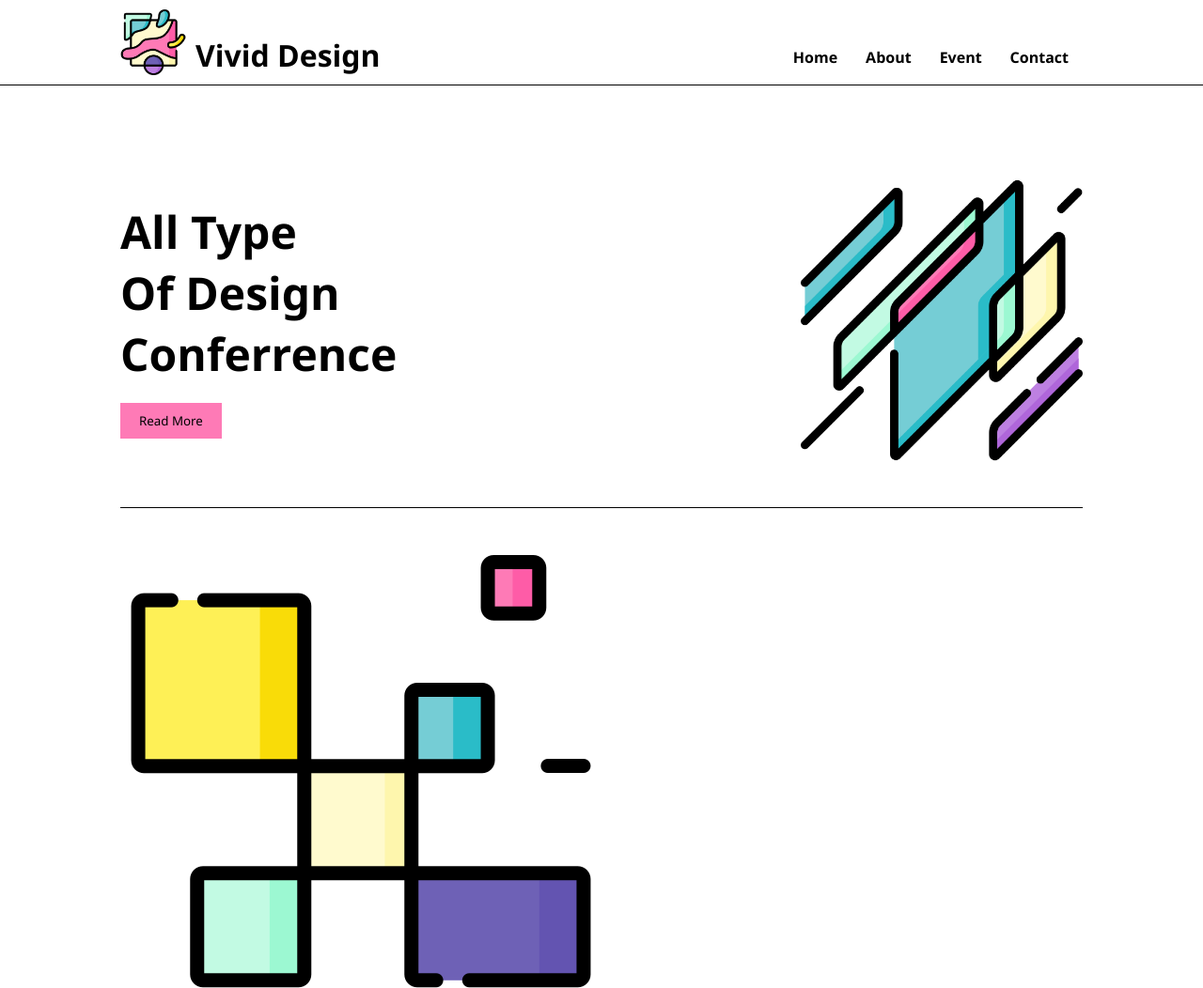
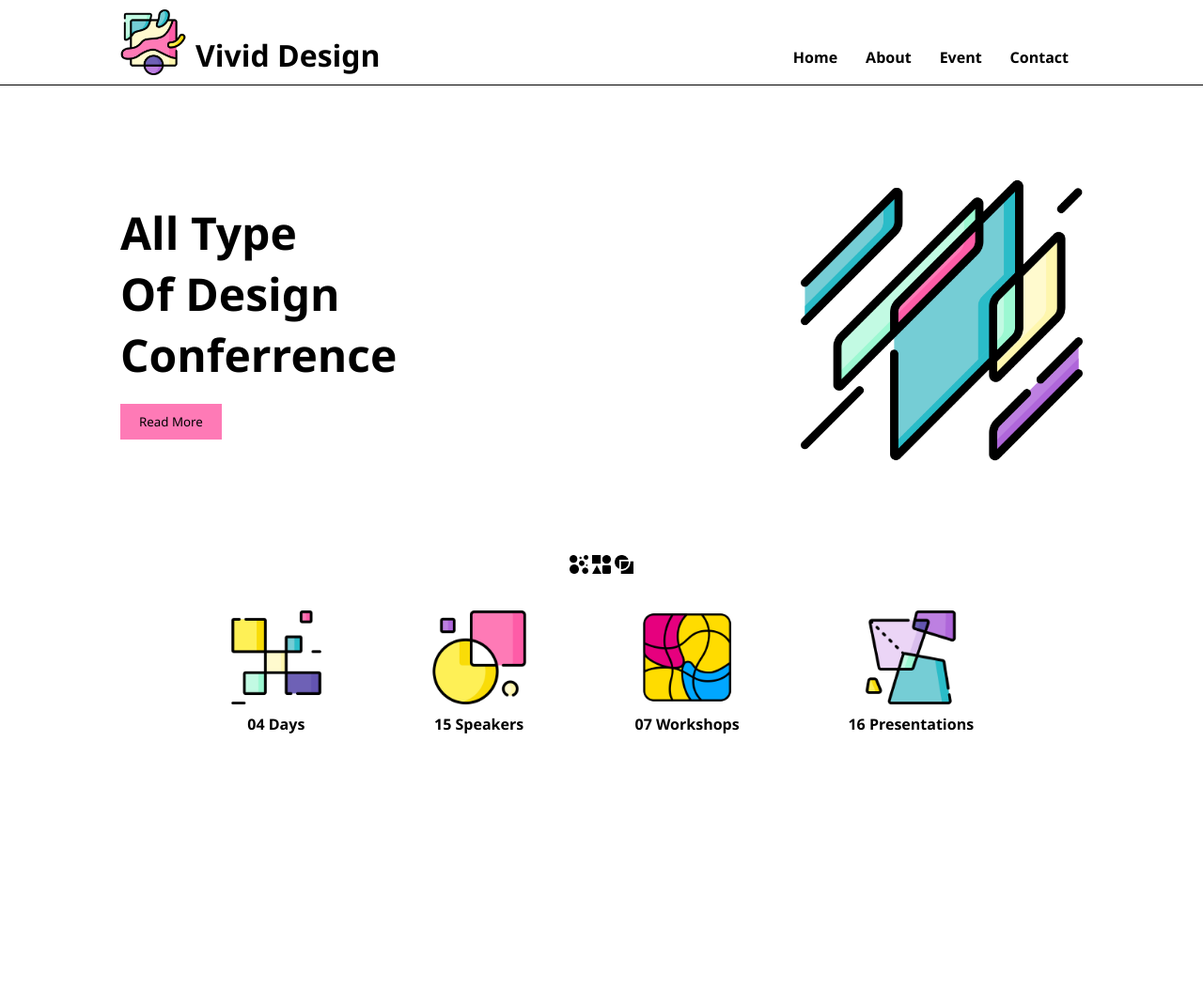
Before and after one commit to Wilbert-Tosoy/Vivid-Design, a plain HTML site: page index.html in a window 1280 px wide. Shown: the top 1052 px of the page at 94% size. After the commit the page ends 800 px from the top, so only its background shows below. Drawn offline with Linux system fonts and the light colour scheme.

Commit message:
add subshowcase

```diff
--- a/index.html
+++ b/index.html
@@ -40,6 +40,12 @@
                 </section>
             </article>
             <article id="sub-showcase-container">
+                <section class="mini-section">
+                    <img src="img/mini (1).png">
+                    <img src="img/mini (2).png">
+                    <img src="img/mini (3).png">
+                </section>
+                <section id="main-sub-showcase">
                     <figure>
                         <img src="img/abs-2.png" alt="Days">
                         <figcaption>04 Days</figcaption>
@@ -48,6 +54,15 @@
                         <img src="img/abs-3.png" alt="Speakers">
                         <figcaption>15 Speakers</figcaption>
                     </figure>
+                    <figure>
+                        <img src="img/vivid-logo.png" alt="Workshops">
+                        <figcaption>07 Workshops</figcaption>
+                    </figure>
+                    <figure>
+                        <img src="img/abs-5.png" alt="Presentations">
+                        <figcaption>16 Presentations</figcaption>
+                    </figure>
+                </section>
             </article>
         </section>
     </main>
--- a/style.css
+++ b/style.css
@@ -74,6 +74,8 @@ header {
 }
 
 /* Main */
+
+/* Main showcase */
 main {
     display: flex;
     justify-content: center;
@@ -86,7 +88,6 @@ main {
     justify-content: space-between;
     height: 50vh;
     margin-bottom: 50px;
-    border-bottom: 1px solid black;
 }
 
 #showcase-paragraph {
@@ -114,6 +115,7 @@ main {
 #showcase-paragraph button:is(button:hover, button:focus) {
     cursor: pointer;
     outline: none;
+    transform: scale(0.9);
 }
 
 #showcase-picture {
@@ -127,3 +129,41 @@ main {
     width: 300px;
     height: 300px;
 }
+
+/* Sub showcase */
+#sub-showcase-container {
+    display: flex;
+    flex-direction: column;
+    align-items: center;
+    width: 80vw;
+}
+
+#sub-showcase-container .mini-section img {
+    width: 20px;
+    height: 20px;
+}
+
+#main-sub-showcase {
+    display: flex;
+    margin-top: 20px;
+    width: 100%;
+    height: 20vh;
+    justify-content: space-evenly;
+}
+
+#main-sub-showcase figure {
+    display: flex;
+    flex-direction: column;
+    justify-content: center;
+    align-items: center;
+}
+
+#main-sub-showcase figure figcaption {
+    margin-top: 10px;
+    font-weight: 600;
+}
+
+#main-sub-showcase img {
+    width: 100px;
+    height: 100px;
+}
```
Also changed, not shown: img/mini (1).png (added), img/mini (2).png (added), img/mini (3).png (added). Lines whose indentation alone changed are shown as unchanged.
